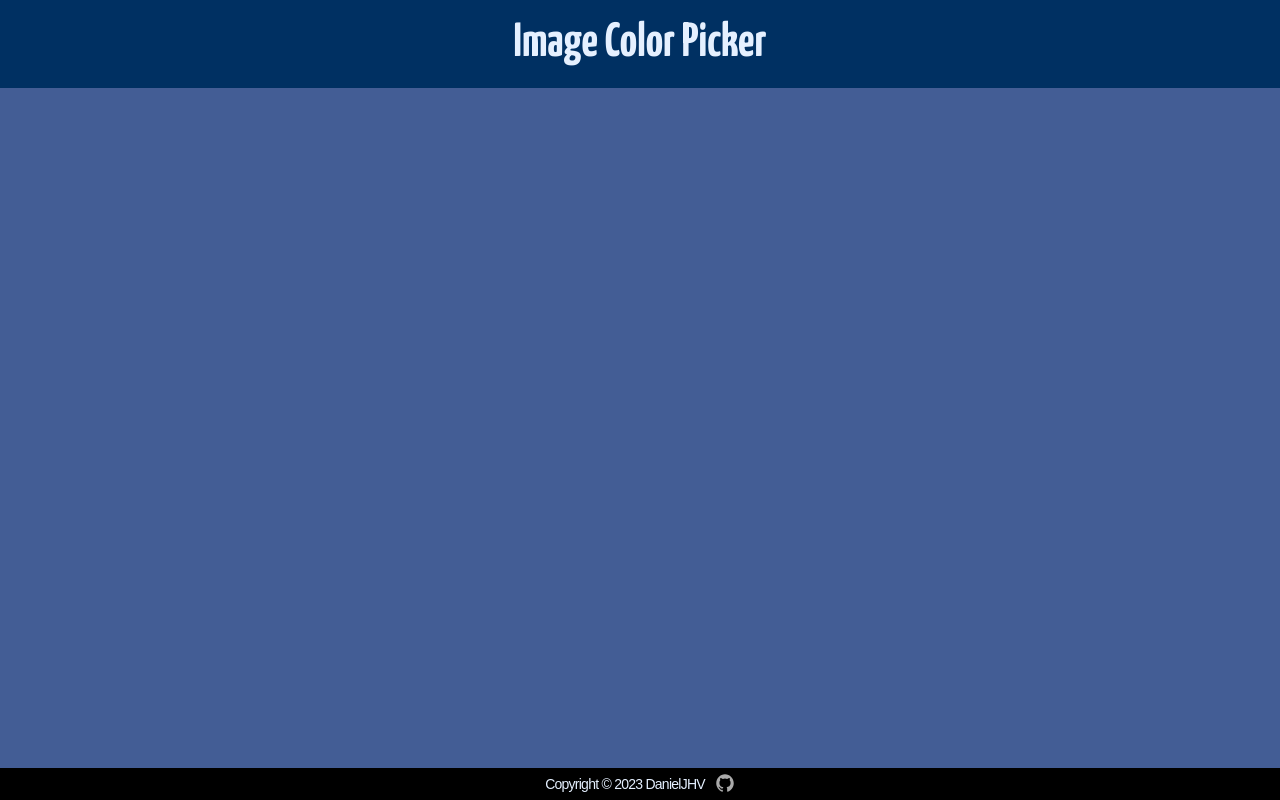
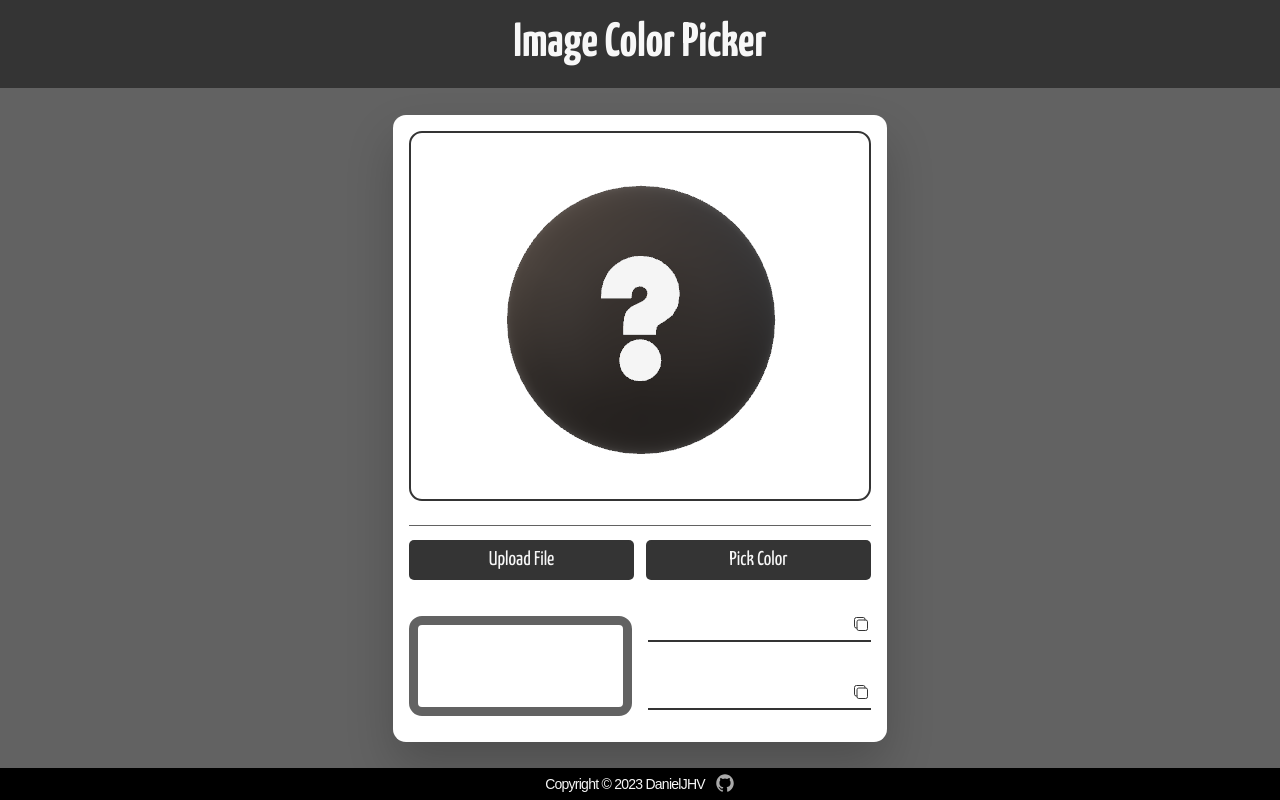
Before and after one commit to DanielJHV/image-color-picker, a website: page index.html in a window 1280 px wide. Drawn offline with nearby package versions, Linux system fonts and the light colour scheme.

Commit message:
Add container

```diff
--- a/index.html
+++ b/index.html
@@ -19,7 +19,31 @@
       <h1 class="heading-primary">Image Color Picker</h1>
     </header>
     <main class="main">
-    </main>
+      <div class="container">
+        <div class="img-container">
+          <img class="image" src="hidden-ball.png" alt="Image" />
+        </div>
+        <div class="options-container">
+          <input type="file" id="file" acceskey="image/*" />
+          <label class="label-upload" for="file">Upload File</label>
+          <button class="btn-pick">Pick Color</button>
+        </div>
+        <div class="result">
+          <div class="result__hex">
+            <input type="text" id="hex-input" />
+            <button class="copy-btn">
+              <ion-icon class="copy-icon" name="copy-outline"></ion-icon>
+            </button>
+          </div>
+          <div class="result__rgb">
+            <input type="text" id="rgb-input" />
+            <button class="copy-btn">
+              <ion-icon class="copy-icon" name="copy-outline"></ion-icon>
+            </button>
+          </div>
+          <div class="color-picked"></div>
+        </div>
+      </div>
     </main>
     <footer class="footer">
       <p>Copyright &copy; 2023 DanielJHV</p>
@@ -31,5 +55,7 @@
         </svg>
       </a>
     </footer>
+    <script type="module" src="https://unpkg.com/ionicons@7.1.0/dist/ionicons/ionicons.esm.js"></script>
+    <script nomodule src="https://unpkg.com/ionicons@7.1.0/dist/ionicons/ionicons.js"></script>
   </body>
 </html>
--- a/sass/_base.scss
+++ b/sass/_base.scss
@@ -1,6 +1,8 @@
-$color-primary: #003062;
-$color-secondary: #435d95;
-$color-light: #e5f0ff;
+$color-primary: #343434;
+$color-secondary: #626262;
+$color-btn-hover: #484747;
+
+$color-light: #f7f7f7;
 
 @mixin flexCenter {
   display: flex;
--- a/sass/_layout.scss
+++ b/sass/_layout.scss
@@ -7,6 +7,125 @@
 .heading-primary {
   color: $color-light;
   font-size: 4.8rem;
+}
+
+.main {
+  @include flexCenter;
+}
+
+.container {
+  display: flex;
+  flex-direction: column;
+  justify-content: space-between;
+  padding: 1.6rem;
+  background-color: #fff;
+  border-radius: 13px;
+  box-shadow: 0 2.4rem 4.8rem rgba(0, 0, 0, 0.2);
+}
+
+.img-container {
+  @include flexCenter;
+  height: auto;
+  width: auto;
+  margin-bottom: 2.4rem;
+  padding: 0.8rem;
+  border: 2px solid $color-primary;
+  border-radius: 13px;
+}
+
+.image {
+  max-width: 100%;
+  max-height: 100%;
+}
+
+.options-container {
+  display: grid;
+  grid-template-columns: repeat(2, 1fr);
+  gap: 1.2rem;
+  margin-bottom: 1.2rem;
+  padding: 1.4rem 0;
+  border-top: 1px solid $color-secondary;
+
+  .label-upload,
+  .btn-pick {
+    text-align: center;
+    padding: 1rem;
+    background-color: $color-primary;
+    color: $color-light;
+    border: none;
+    border-radius: 5px;
+    font-size: 2rem;
+    font-family: inherit;
+    cursor: pointer;
+
+    &:hover {
+      background-color: $color-btn-hover;
+    }
+  }
+}
+
+#file {
+  display: none;
+}
+
+.result {
+  display: grid;
+  grid-template-columns: 1fr 1fr;
+  grid-template-rows: 1fr 1fr;
+  gap: 1.6rem;
+
+  div {
+    position: relative;
+    display: flex;
+    justify-content: space-between;
+    align-items: center;
+
+    #hex-input,
+    #rgb-input {
+      position: relative;
+      width: 100%;
+      padding: 0.8rem;
+      border: none;
+      border-bottom: 2px solid $color-primary;
+      font-size: 1.6rem;
+      outline: none;
+
+      &:first-child {
+        margin-bottom: 1.6rem;
+      }
+    }
+
+    .copy-btn {
+      position: absolute;
+      right: 0;
+      bottom: 0;
+      height: 2rem;
+      width: 2rem;
+      transform: translateY(50%);
+      .copy-icon {
+        font-size: 1.6rem;
+        color: $color-primary;
+      }
+    }
+  }
+}
+
+.copy-btn {
+  position: absolute;
+  top: 0;
+  right: 0;
+  background-color: #fff;
+  border: none;
+}
+
+.color-picked {
+  grid-column: 1/2;
+  grid-row: 1/-1;
+  // justify-self: center;
+  align-self: center;
+  height: 10rem;
+  border: 9px solid $color-secondary;
+  border-radius: 13px;
 }
 
 .footer {
```
Also changed, not shown: css/style.css, hidden-ball.png (added), 1 other file.
